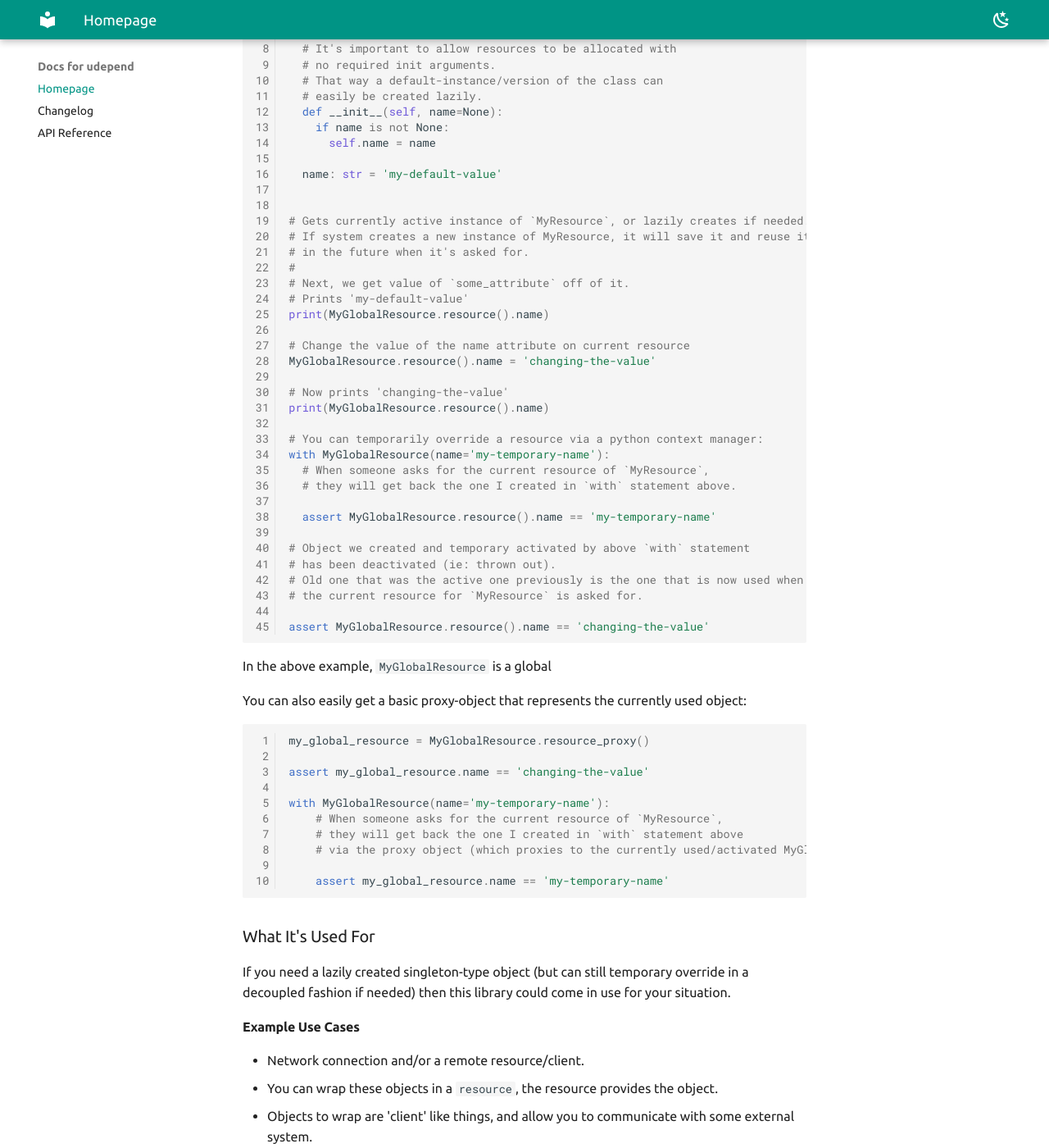
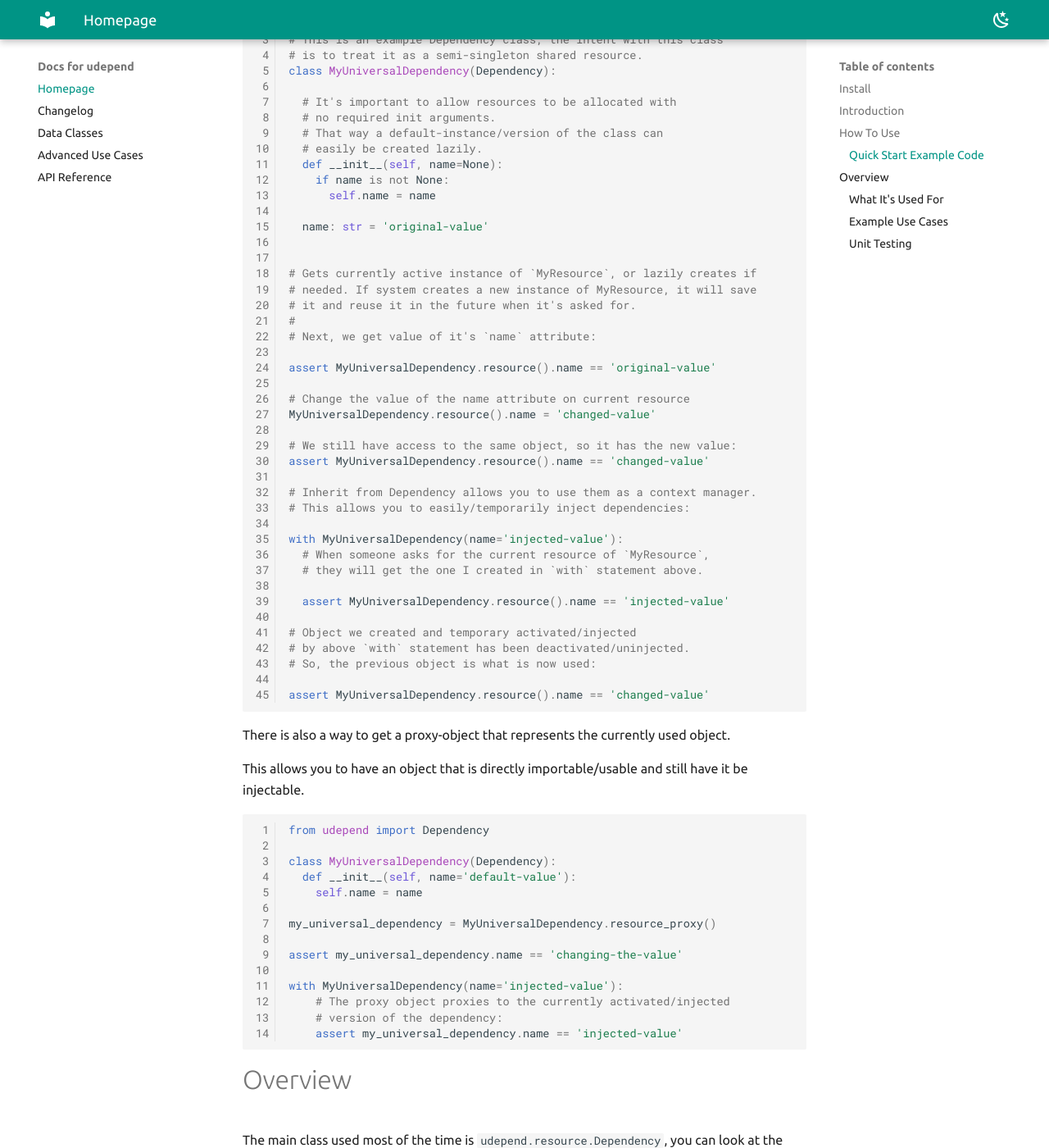
Before and after one commit to xyngular/py-xinject, an MkDocs documentation site: the page built from docs/index.md, in a window 1280 px wide and 1400 px high, scrolled down 992 px. Shown: the whole window at 82% size. Built offline with MkDocs 1.6.1 and Material for MkDocs 9.7.7, drawn with Linux system fonts in a browser that asks for light colours; some of the changed text lies outside the part shown.

Commit message:
docs: splitting up docs into multiple files.

````diff
--- /dev/null
+++ b/docs/advanced.md
@@ -0,0 +1,89 @@
+
+
+## Thread Safety
+
+There is a concept of an app-root, and thread-root contexts.
+
+By default, each Dependency subclass will be shared between different threads,
+ie: it's assumed to be thread-safe.
+
+You can indicate a Dependency subclass should not be shared between threads
+by inheriting from `udepend.resource.ThreadUnsafeResource` instead,
+or by setting the **class attribute** (on your custom sub-class of Dependency)
+`udepend.resource.Dependency.resource_thread_sharable` to `False`.
+
+Things that are probably not thread-safe in general
+are resources that contain network/remote type connections/sessions/clients.
+
+Concrete Examples In Code Base:
+
+- Requests library session
+  - xyn_model_rest uses a Dependency to wrap requests library session, so it can automatically
+    reuse connections on same thread, but use new session if on different thread.
+    Also helps with unit testing, when Mocking requests URL calls.
+- boto client/resource
+  - Library says it's not thread-safe, you need to use a diffrent object per-thread.
+  - Moto mocking library for AWS services needs you to allocate a client after it's setup,
+    (so lazily allocate client/resource from boto).
+  - Use `xyn_aws` for easy to use Dependency's that wrap boto client/resources that
+    accomplish being both lazy and will allocate a new one per-thread for you automatically.
+
+## Active Dependency Proxy
+
+You can use the convenience method `udepend.resource.Dependency.resource_proxy` to easily get a
+proxy object.
+
+Or you can use `udepend.proxy.ActiveResourceProxy.wrap` to create an object that will act
+like the current resource.
+All non-dunder attributes/methods will be grabbed/set on the current object instead of the proxy.
+
+This means you can call all non-special methods and access normal attributes,
+as if the object was really the currently active resource instance.
+
+Any methods/attributes that start with a `_` will not be used on the proxied object,
+but will be used on only the proxy-object it's self.
+This means, you should not ask/set any attributes that start with `_` (underscore)
+when using the proxy object.
+
+A real-world example is `xyn_config.config.config`, it uses this code for that object:
+
+```python
+from udepend import ActiveResourceProxy
+from xyn_config import Config
+
+# The `xny_resource.proxy.ActiveResourceProxy.wrap` method to get a correctly type-hinted (for IDE)
+# proxy back:
+config = ActiveResourceProxy.wrap(Config)
+
+# This is a simpler way to get the same proxy
+# (no imports are needed, just call the class method on any resource class):
+config = Config.resource_proxy()
+```
+
+Now someone can import and use it as-if it's the current config object:
+
+```python
+from xyn_config import config
+
+value = config.get('some_config_var')
+```
+
+When you ask `config` for it's `get` attribute, it will get it from the current
+active resource for `Config`. So it's the equivalent of doing this:
+
+```python
+from xyn_config import Config
+
+get_method = Config.resource().get
+value = get_method('some_config_var')
+```
+
+The code then executes the method that was attached to the `get` attribute.
+This makes the call-stack clean, if an error happens it won't be going through
+the ActiveResourceProxy.
+The `udepend.proxy.ActiveResourceProxy` already return the `get` method  and is finished.
+The outer-code is the one that executed/called the method.
+
+Another read-world example is in the `xyn_aws`.
+
+See `udepend.proxy.ActiveResourceProxy` for more ref-doc type details.
--- /dev/null
+++ b/docs/dataclasses.md
@@ -0,0 +1,39 @@
+## Dependency + Dataclasses
+
+You can use the built-in dataclasses with Dependency without a problem.
+Just ensure all fields are optional (ie: they all have default values),
+so they are not required when creating/init'ing the object.
+
+You can also provide a `__post_init__` method on your `Dependency`
+subclass to help you initialize the values into a good default state
+(a standard feature of dataclasses).
+
+The purpose to enable lazily creation of the Dependency object
+the very first time it's asked for.
+
+Example:
+
+```python
+from udepend import Dependency
+from dataclasses import dataclass
+
+
+@dataclass
+class DataResource(Dependency):
+  # Making all fields optional, so DataResource can be created lazily:
+  my_optional_field: str = None
+  another_optional_field: str = "hello!"
+
+
+# Get current DataResource resource, print it's another_optional_field;
+# will print out `hello!`:
+print(DataResource.resource().another_optional_field)
+
+
+DataResource.depend()
+
+DataResource.dependency()
+
+DataResource.resource()
+
+```
--- a/docs/index.md
+++ b/docs/index.md
@@ -1,4 +1,4 @@
-# Install
+## Install
 
 ```bash
 # via pip
@@ -10,33 +10,39 @@ poetry add udepend
 
 # Introduction
 
-Glazy is short for "Global Lazy", ie: a globally lazy resource.
+Library's main focus is an easy way to create lazy universally injectable dependencies;
+in less magical way. It also leans more on the side of making it easier to get
+the dependency you need anywhere in the codebase.
 
-Galzy allows you to easily inject global resource dependencies into whatever code that needs them,
+u-depend allows you to easily inject universal resource dependencies into whatever code that needs them,
 in an easy to understand and self-documenting way.
 
+??? note "udepend is short for "Universal Dependency""
+    ie: a lazy universally injectable dependency
+
+
+
 ???+ note
-  Read this document first to get a general overview before reading the API reference
-  documentation.
+    Read this document first to get a general overview before reading the API reference
+    documentation.
 
-  When you're done here and want more details go to [API Reference](api/glazy)
-  or directly to [`Dependency API Refrence`](api/glazy/resource.html#glazy.resource.Resource)
-  for more detailed reference-type documentation.
-
+    When you're done here and want more details go to [API Reference](api/udepend)
+    or directly to [`Dependency API Refrence`](api/udepend/dependency.html#udepend.dependency.Dependency)
+    for more detailed reference-type documentation.
 
 # How To Use
 
 ## Quick Start Example Code
 
-Although it's not required, most of the time you subclass `Dependency`. A subclass will inherit some nice features.
+Although it's not required, most of the time you'll want to subclass [`Dependency`](api/udepend/dependency.html#udepend.dependency.Dependency).
+Tge subclass will inherit some nice features that make it easier to use.
 
 ```python
 from udepend import Dependency
 
-
-# This is an example Dependency class, the intent with this class is to treat
-# it as a semi-singleton shared resource.
-class MyGlobalResource(Dependency):
+# This is an example Dependency class, the intent with this class
+# is to treat it as a semi-singleton shared resource.
+class MyUniversalDependency(Dependency):
 
   # It's important to allow resources to be allocated with
   # no required init arguments.
@@ -46,68 +52,99 @@ class MyGlobalResource(Dependency):
     if name is not None:
       self.name = name
 
-  name: str = 'my-default-value'
+  name: str = 'original-value'
 
 
-# Gets currently active instance of `MyResource`, or lazily creates if needed.
-# If system creates a new instance of MyResource, it will save it and reuse it
-# in the future when it's asked for.
+# Gets currently active instance of `MyResource`, or lazily creates if
+# needed. If system creates a new instance of MyResource, it will save
+# it and reuse it in the future when it's asked for.
 #
-# Next, we get value of `some_attribute` off of it.
-# Prints 'my-default-value'
-print(MyGlobalResource.resource().name)
+# Next, we get value of it's `name` attribute:
+
+assert MyUniversalDependency.resource().name == 'original-value'
 
 # Change the value of the name attribute on current resource
-MyGlobalResource.resource().name = 'changing-the-value'
+MyUniversalDependency.resource().name = 'changed-value'
 
-# Now prints 'changing-the-value'
-print(MyGlobalResource.resource().name)
+# We still have access to the same object, so it has the new value:
+assert MyUniversalDependency.resource().name == 'changed-value'
 
-# You can temporarily override a resource via a python context manager:
-with MyGlobalResource(name='my-temporary-name'):
+# Inherit from Dependency allows you to use them as a context manager.
+# This allows you to easily/temporarily inject dependencies:
+
+with MyUniversalDependency(name='injected-value'):
   # When someone asks for the current resource of `MyResource`,
-  # they will get back the one I created in `with` statement above.
+  # they will get the one I created in `with` statement above.
 
-  assert MyGlobalResource.resource().name == 'my-temporary-name'
+  assert MyUniversalDependency.resource().name == 'injected-value'
 
-# Object we created and temporary activated by above `with` statement
-# has been deactivated (ie: thrown out).
-# Old one that was the active one previously is the one that is now used when
-# the current resource for `MyResource` is asked for.
+# Object we created and temporary activated/injected
+# by above `with` statement has been deactivated/uninjected.
+# So, the previous object is what is now used:
 
-assert MyGlobalResource.resource().name == 'changing-the-value'
+assert MyUniversalDependency.resource().name == 'changed-value'
+```
+
+There is also a way to get a proxy-object that represents the
+currently used object.
+
+This allows you to have an object that is directly importable/usable
+and still have it be injectable.
+
+```python
+from udepend import Dependency
+
+class MyUniversalDependency(Dependency):
+  def __init__(self, name='default-value'):
+    self.name = name
+
+my_universal_dependency = MyUniversalDependency.resource_proxy()
+
+assert my_universal_dependency.name == 'changing-the-value'
+
+with MyUniversalDependency(name='injected-value'):
+    # The proxy object proxies to the currently activated/injected
+    # version of the dependency:
+    assert my_universal_dependency.name == 'injected-value'
+```
+
+# Overview
+
+The main class used most of the time is `udepend.resource.Dependency`,
+you can look at the doc-comment for that module and class for more details.
+
+Allows you to create sub-classes that act as sharable singleton-type objects that
+we are calling resources here.
+These are also typically objects that should generally stick around and should be created lazily.
+
+Also allows code to temporarily create, customize and activate a resource if you don't want
+the customization to stick around permanently.
+You can do it without your or other code needing to be aware of each other.
+
+This helps promote code decoupling, since it's so easy to make a Dependency activate it
+as the 'current' version to use.
+
+The only coupling that takes place is to the Dependency sub-class it's self.
+
+Each separate piece of code can be completely unaware of each other,
+and yet each one can take advantage of the shared resource.
+
+This means that Dependency can also help with simple dependency injection use-case scenarios.
+
+## What It's Used For
+
+- Lazily created singleton-type objects that you can still override/inject as needed in a decoupled fashion.
+- Supports foster decoupled code by making it easy to use dependency injection code patterns.
+    - Lazily created resources, like api clients.
+    - Helps with unit testing mock frameworks.
+        - Example: moto needs boto clients to be created after unit test starts, so it can intercept and mock it.
+        - Using a dependency to get boto client allows them to be lazily created/mocked during each unit-test run.
+- Lazily create sharable objects on demand when/where needed.
+    - Things that need to be shared in many locations, without having to pass them everywhere, or couple the code together.
+    - Example: session from requests library, so code can re-use already open TCP connections to an API.
 
 
-
-```
-
-In the above example, `MyGlobalResource` is a global
-
-You can also easily get a basic proxy-object that represents the currently used object:
-
-```python
-my_global_resource = MyGlobalResource.resource_proxy()
-
-assert my_global_resource.name == 'changing-the-value'
-
-with MyGlobalResource(name='my-temporary-name'):
-    # When someone asks for the current resource of `MyResource`,
-    # they will get back the one I created in `with` statement above
-    # via the proxy object (which proxies to the currently used/activated MyGlobalResource).
-
-    assert my_global_resource.name == 'my-temporary-name'
-```
-
-
-
-
-### What It's Used For
-
-If you need a lazily created singleton-type object
-(but can still temporary override in a decoupled fashion if needed)
-then this library could come in use for your situation.
-
-#### Example Use Cases
+## Example Use Cases
 
 - Network connection and/or a remote resource/client.
   - You can wrap these objects in a `resource`, the resource provides the object.
@@ -138,147 +175,14 @@ then this library could come in use for your situation.
   - Promotes code-decoupling, since there is less-temptation to couple them if it's easy to share
     what they need between each-other, without having each piece of code having to know about each-other.
 
-### Overview
-
-The main class used most of the time is `glazy.resource.Dependency`,
-you can look at the doc-comment for that module and class for more details.
-
-Allows you to create sub-classes that act as sharable singleton-type objects that
-we are calling resources here.
-These are also typically objects that should generally stick around and should be created lazily.
-
-Also allows code to temporarily create, customize and activate a resource if you don't want
-the customization to stick around permanently.
-You can do it without your or other code needing to be aware of each other.
-
-This helps promote code decoupling, since it's so easy to make a Dependency activate it
-as the 'current' version to use.
-
-The only coupling that takes place is to the Dependency sub-class it's self.
-
-Each separate piece of code can be completely unaware of each other,
-and yet each one can take advantage of the shared resource.
-
-This means that Dependency can also help with simple dependency injection use-case scenarios.
 
 
-## Advanced Use Cases
-
-### Dependency + Dataclasses
-
-You can use the built-in dataclasses with Dependency without a problem.
-Just ensure all fields are optional (ie: they all have default values).
-
-Example:
-
-```python
-from udepend import Dependency
-from dataclasses import dataclass
 
 
-@dataclass
-class DataResource(Dependency):
-  # Making all fields optional, so DataResource can be created lazily:
-  my_optional_field: str = None
-  another_optional_field: str = "hello!"
-
-
-# Get current DataResource resource, print it's another_optional_field;
-# will print out `hello!`:
-print(DataResource.resource().another_optional_field)
-```
-
-### Thread Safety
-
-There is a concept of an app-root, and thread-root contexts.
-
-By default, each Dependency subclass will be shared between different threads,
-ie: it's assumed to be thread-safe.
-
-You can indicate a Dependency subclass should not be shared between threads
-by inheriting from `glazy.resource.ThreadUnsafeResource` instead,
-or by setting the **class attribute** (on your custom sub-class of Dependency)
-`glazy.resource.Dependency.resource_thread_sharable` to `False`.
-
-Things that are probably not thread-safe in general
-are resources that contain network/remote type connections/sessions/clients.
-
-Concrete Examples In Code Base:
-
-- Requests library session
-  - xyn_model_rest uses a Dependency to wrap requests library session, so it can automatically
-    reuse connections on same thread, but use new session if on different thread.
-    Also helps with unit testing, when Mocking requests URL calls.
-- boto client/resource
-  - Library says it's not thread-safe, you need to use a diffrent object per-thread.
-  - Moto mocking library for AWS services needs you to allocate a client after it's setup,
-    (so lazily allocate client/resource from boto).
-  - Use `xyn_aws` for easy to use Dependency's that wrap boto client/resources that
-    accomplish being both lazy and will allocate a new one per-thread for you automatically.
-
-### Active Dependency Proxy
-
-You can use the convenience method `glazy.resource.Dependency.resource_proxy` to easily get a
-proxy object.
-
-Or you can use `glazy.proxy.ActiveResourceProxy.wrap` to create an object that will act
-like the current resource.
-All non-dunder attributes/methods will be grabbed/set on the current object instead of the proxy.
-
-This means you can call all non-special methods and access normal attributes,
-as if the object was really the currently active resource instance.
-
-Any methods/attributes that start with a `_` will not be used on the proxied object,
-but will be used on only the proxy-object it's self.
-This means, you should not ask/set any attributes that start with `_` (underscore)
-when using the proxy object.
-
-A real-world example is `xyn_config.config.config`, it uses this code for that object:
-
-```python
-from udepend import ActiveResourceProxy
-from xyn_config import Config
-
-# The `xny_resource.proxy.ActiveResourceProxy.wrap` method to get a correctly type-hinted (for IDE)
-# proxy back:
-config = ActiveResourceProxy.wrap(Config)
-
-# This is a simpler way to get the same proxy
-# (no imports are needed, just call the class method on any resource class):
-config = Config.resource_proxy()
-```
-
-Now someone can import and use it as-if it's the current config object:
-
-```python
-from xyn_config import config
-
-value = config.get('some_config_var')
-```
-
-When you ask `config` for it's `get` attribute, it will get it from the current
-active resource for `Config`. So it's the equivalent of doing this:
-
-```python
-from xyn_config import Config
-
-get_method = Config.resource().get
-value = get_method('some_config_var')
-```
-
-The code then executes the method that was attached to the `get` attribute.
-This makes the call-stack clean, if an error happens it won't be going through
-the ActiveResourceProxy.
-The `glazy.proxy.ActiveResourceProxy` already return the `get` method  and is finished.
-The outer-code is the one that executed/called the method.
-
-Another read-world example is in the `xyn_aws`.
-
-See `glazy.proxy.ActiveResourceProxy` for more ref-doc type details.
 
 ## Unit Testing
 
-The `glazys.pytest_plugin.xyn_context` fixture in particular will be automatically used
+The `udepends.pytest_plugin.xyn_context` fixture in particular will be automatically used
 for every unit test. This is important, it ensures a blank root-context is used each time
 a unit test executes.
 
@@ -286,7 +190,7 @@ This is accomplished via an `autouse=True` fixture.
 The fixture is in a pytest plugin module.
 This plugin module is automatically found and loaded by pytest.
 pytest checks all installed dependencies in the environment it runs in,
-so as long as glazy is installed in the environment as a dependency it will find this
+so as long as udepend is installed in the environment as a dependency it will find this
 and autoload this fixture for each unit test.
 
 This means for each unit test executed via pytest, it will always start with no resources
--- a/mkdocs.yml
+++ b/mkdocs.yml
@@ -6,6 +6,8 @@ dev_addr: 127.0.0.1:7000
 nav:
   - Homepage: index.md
   - Changelog: changelog.md
+  - Data Classes: dataclasses.md
+  - Advanced Use Cases: advanced.md
   - API Reference: api/udepend/" target="_blank
 
 theme:
````
